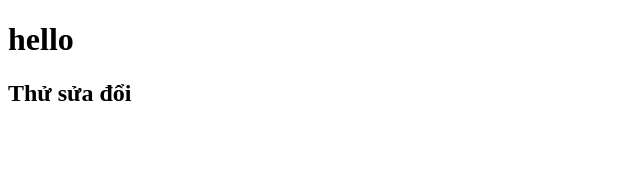
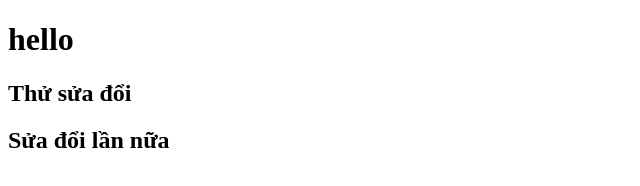
Before and after one commit to sinhhuy/lap-trinh-html-css-js, a plain HTML site: page index.html in a window 1280 px wide. Shown: the whole page, without its empty margins (0-640 px from the left). Drawn offline with Linux system fonts and the light colour scheme.

Commit message:
test lần nữa

```diff
--- a/index.html
+++ b/index.html
@@ -8,5 +8,6 @@
 <body>
     <h1>hello</h1>
     <h2>Thử sửa đổi</h2>
+    <h2>Sửa đổi lần nữa</h2>
 </body>
 </html>
```
